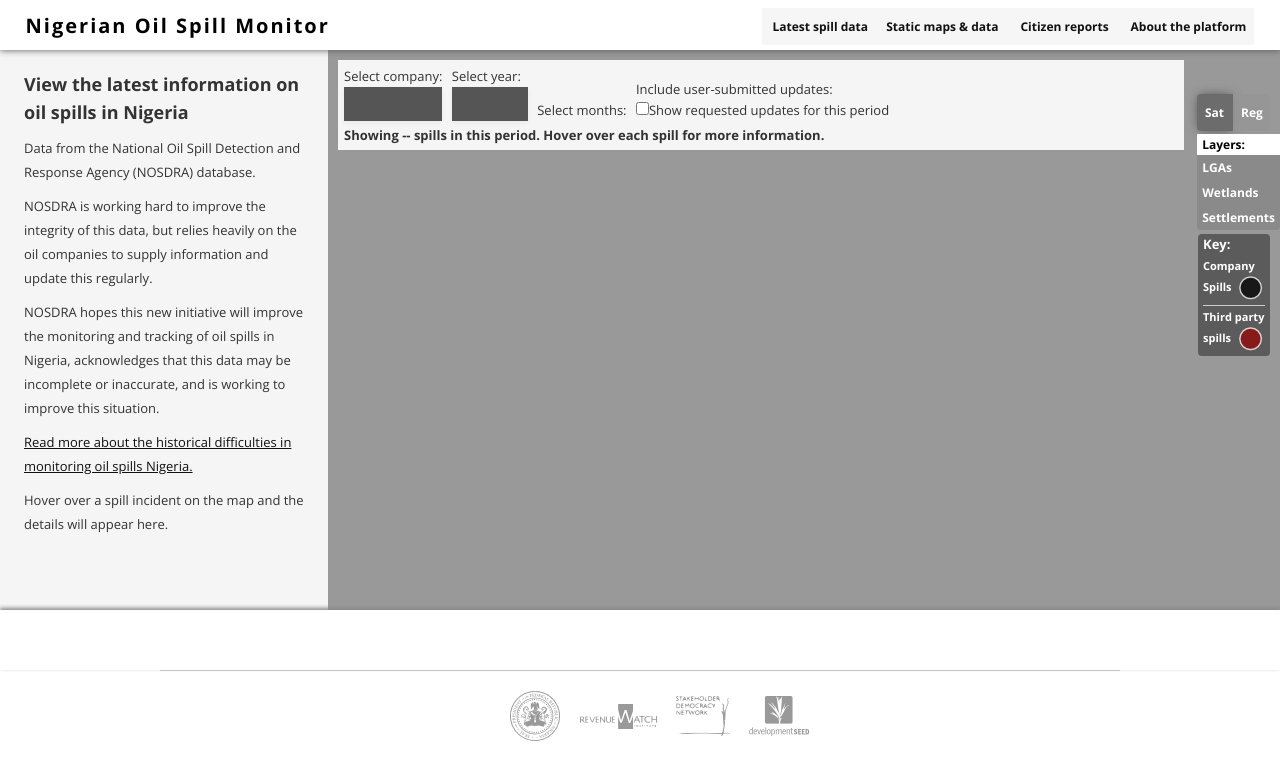
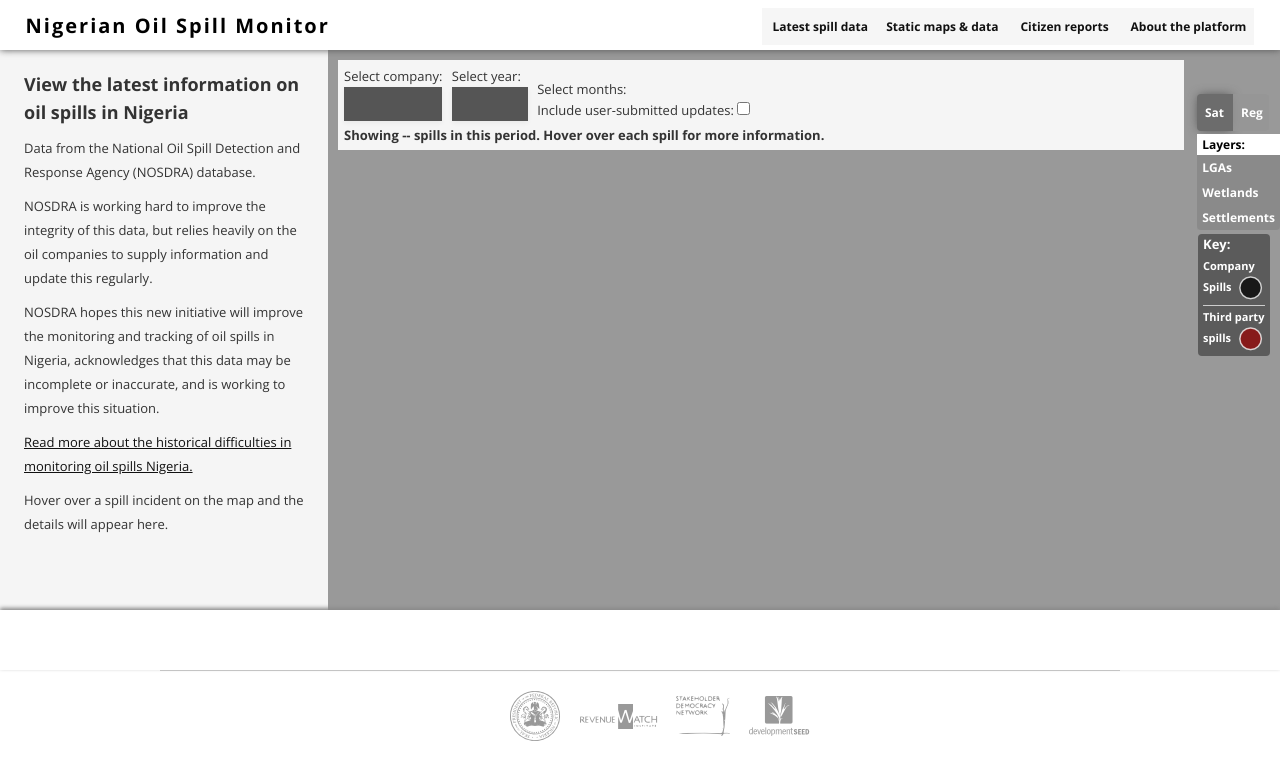
Before and after one commit to sdn4nigeria/monitoring-platform, a Jekyll site: the page built from index.html, in a window 1280 px wide. Shown: the top 780 px of the page. Built offline with Jekyll 4.4.1, drawn with Linux system fonts in a browser that asks for light colours; nearby versions of some CDN libraries; some web fonts are replaced; library files that are not in the unit come from our copies; Markdown is read by kramdown in place of the engine named in the settings.

Commit message:
Update index.html

```diff
--- a/index.html
+++ b/index.html
@@ -68,12 +68,11 @@
 
             <div>
               Select months:
-              <div id='options'> </div>
+              <div id='options'> </div> Include user-submitted updates: <input type="checkbox" />
             </div>
-            <div >
-              Include user-submitted updates:
-              <div><input type="checkbox" />Show requested updates for this period</div>
-            </div>
+
+
+
 
             <b>Showing <span id='spill-number' class='count'>--</span> spills in this period. Hover over each spill for more information.</b>
           </div>
```
